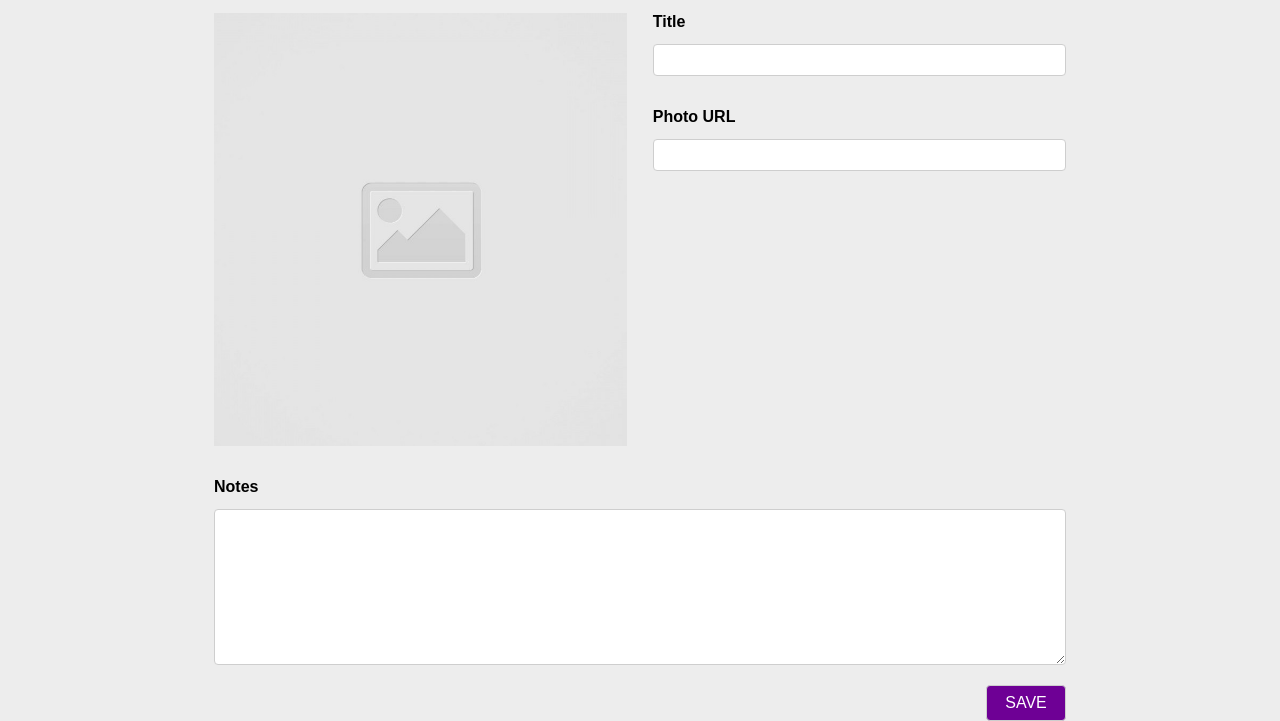
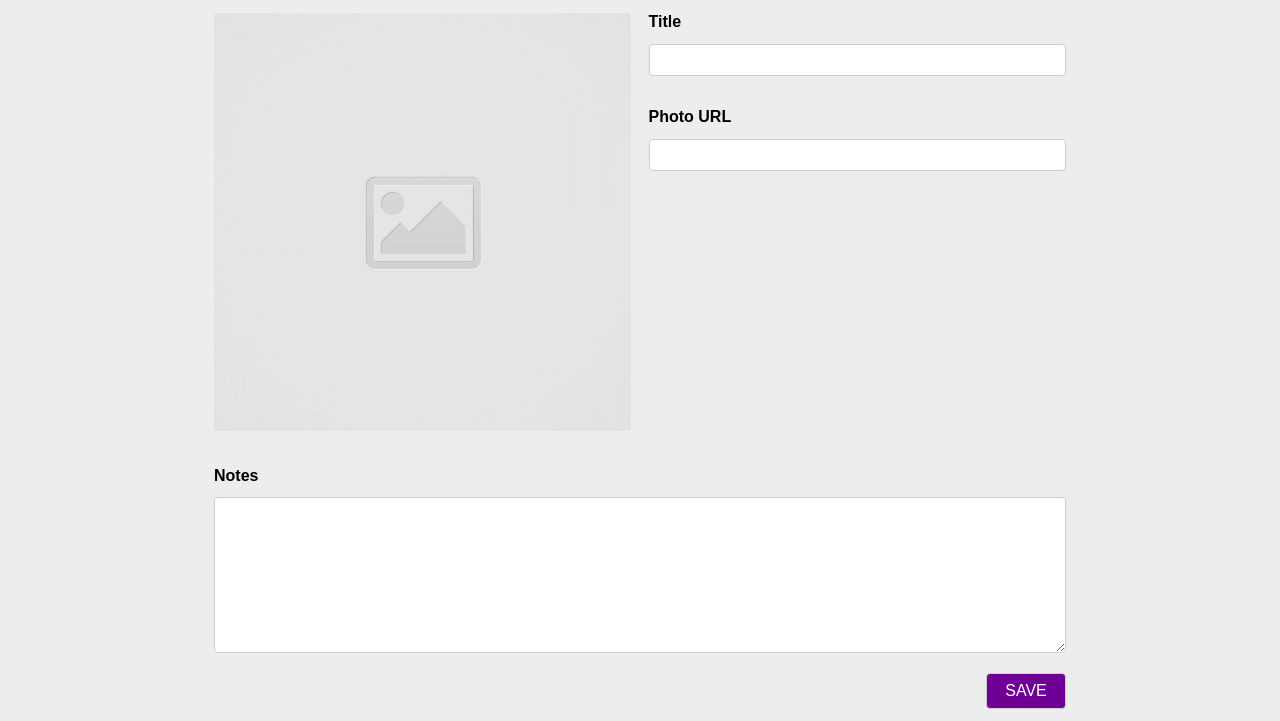
Before and after one commit to Zoey1318/code-journal, a website: page index.html in a window 1280 px wide. Shown: the part 107-828 px from the top of the page. Drawn offline with Linux system fonts and the light colour scheme.

```diff
--- a/css/layout.css
+++ b/css/layout.css
@@ -52,17 +52,20 @@
   margin: 1rem 0;
 }
 
+h4 {
+  font-size: 1.5rem;
+  margin: 0.5rem 0;
+}
+
+img {
+  border-radius: 4px;
+}
+
 label,
 input,
 textarea,
 img {
   width: 100%;
-}
-
-img {
-  height: 240px;
-  object-fit: cover;
-  margin-bottom: 1rem;
 }
 
 input,
@@ -135,24 +138,32 @@
   padding: 0;
 }
 
+@media screen and (max-width: 767px) {
+  img {
+    height: 240px;
+    object-fit: cover;
+    margin-bottom: 1rem;
+  }
+}
+
 @media screen and (min-width: 768px) {
   .nav-container,
   .container {
     max-width: 900px;
   }
 
+  .row {
+    display: flex;
+    justify-content: space-between;
+  }
+
   .column-half {
-    width: 50%;
+    width: 49%;
     margin-bottom: 2rem;
   }
 
-  .inner-row {
-    padding-left: 0.8rem;
-  }
-
-  img {
-    padding-right: 0.8rem;
-    height: 100%;
+  li .column-half {
+    width: 48%;
   }
 
   li {
```
